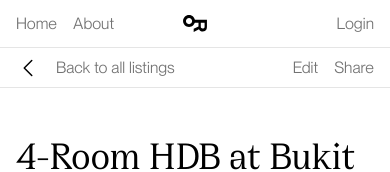
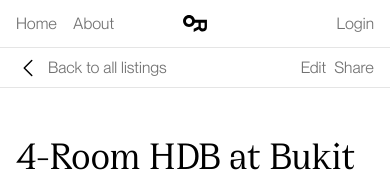
Before and after one commit to vxncetxn/rently-web-case, a Nuxt app: page /property/1016153 in a window 390 px wide. Shown: the top 172 px of the page. Built offline with nearby package versions, Linux system fonts and the light colour scheme; what tailwindcss-capsize would draw is missing.

Commit message:
Tightened SecondaryBar x spacings for small screen sizes

```diff
--- a/components/Searchbar.vue
+++ b/components/Searchbar.vue
@@ -1,6 +1,6 @@
 <template>
   <div
-    class="flex items-center gap-x-16 sticky top-[var(--navbar-h-def)] z-20 w-screen h-[var(--secbar-h-def)] border-b border-neutral-200 px-16 bg-white focus-within:shadow-lg sm:gap-x-20 lg:gap-x-24 sm:h-[var(--secbar-h-sm)] lg:h-[var(--secbar-h-lg)] sm:top-[var(--navbar-h-sm)] lg:top-[var(--navbar-h-lg)] sm:px-40 lg:px-64"
+    class="flex items-center sticky top-[var(--navbar-h-def)] z-20 w-screen h-[var(--secbar-h-def)] border-b border-neutral-200 px-16 bg-white focus-within:shadow-lg gap-x-8 sm:gap-x-16 lg:gap-x-24 sm:h-[var(--secbar-h-sm)] lg:h-[var(--secbar-h-lg)] sm:top-[var(--navbar-h-sm)] lg:top-[var(--navbar-h-lg)] sm:px-40 lg:px-64"
   >
     <svg class="w-24 h-24 shrink-0">
       <use href="#magnifying-glass-icon" />
--- a/pages/property/[id]/edit/index.vue
+++ b/pages/property/[id]/edit/index.vue
@@ -59,11 +59,9 @@ onBeforeRouteLeave((to, _, next) => {
 
 <template>
   <SecondaryBar>
-    <div
-      class="flex items-center justify-between h-full gap-x-16 sm:gap-x-20 lg:gap-x-24"
-    >
+    <div class="flex items-center justify-between h-full">
       <NuxtLink
-        class="flex items-center gap-x-16 sm:gap-x-20 lg:gap-x-24"
+        class="flex items-center gap-x-8 sm:gap-x-16 lg:gap-x-24"
         :to="`/property/${route.params.id}`"
       >
         <svg class="w-24 h-24 shrink-0">
--- a/pages/property/[id]/edit/preview.vue
+++ b/pages/property/[id]/edit/preview.vue
@@ -78,11 +78,9 @@ onBeforeRouteLeave((to, _, next) => {
 
 <template>
   <SecondaryBar>
-    <div
-      class="flex items-center justify-between h-full gap-x-16 sm:gap-x-20 lg:gap-x-24"
-    >
+    <div class="flex items-center justify-between h-full">
       <NuxtLink
-        class="flex items-center gap-x-16 sm:gap-x-20 lg:gap-x-24"
+        class="flex items-center gap-x-8 sm:gap-x-16 lg:gap-x-24"
         :to="`/property/${route.params.id}/edit`"
       >
         <svg class="w-24 h-24 shrink-0">
--- a/pages/property/[id]/index.vue
+++ b/pages/property/[id]/index.vue
@@ -37,7 +37,7 @@ useHead({
       class="flex items-center justify-between h-full gap-x-16 sm:gap-x-20 lg:gap-x-24"
     >
       <NuxtLink
-        class="flex items-center gap-x-16 sm:gap-x-20 lg:gap-x-24"
+        class="flex items-center gap-x-8 sm:gap-x-16 lg:gap-x-24"
         to="/"
       >
         <svg class="w-24 h-24 shrink-0">
@@ -45,7 +45,7 @@ useHead({
         </svg>
         <Text color="grey">Back to all listings</Text>
       </NuxtLink>
-      <div class="flex gap-x-16 sm:gap-x-20 lg:gap-x-24">
+      <div class="flex gap-x-8 sm:gap-x-16 lg:gap-x-24">
         <CustomLink :to="`/property/${route.params.id}/edit`">Edit</CustomLink>
         <CustomLink to="">Share</CustomLink>
       </div>
```
